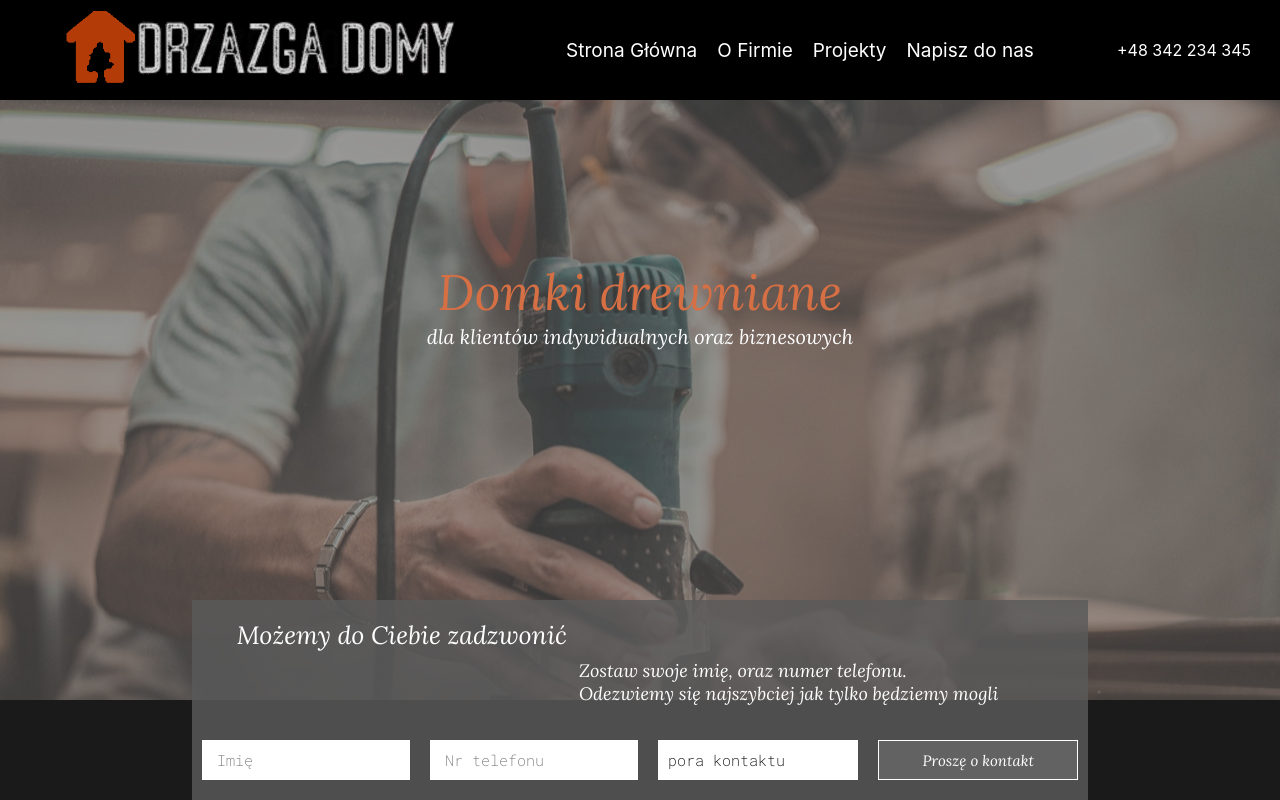
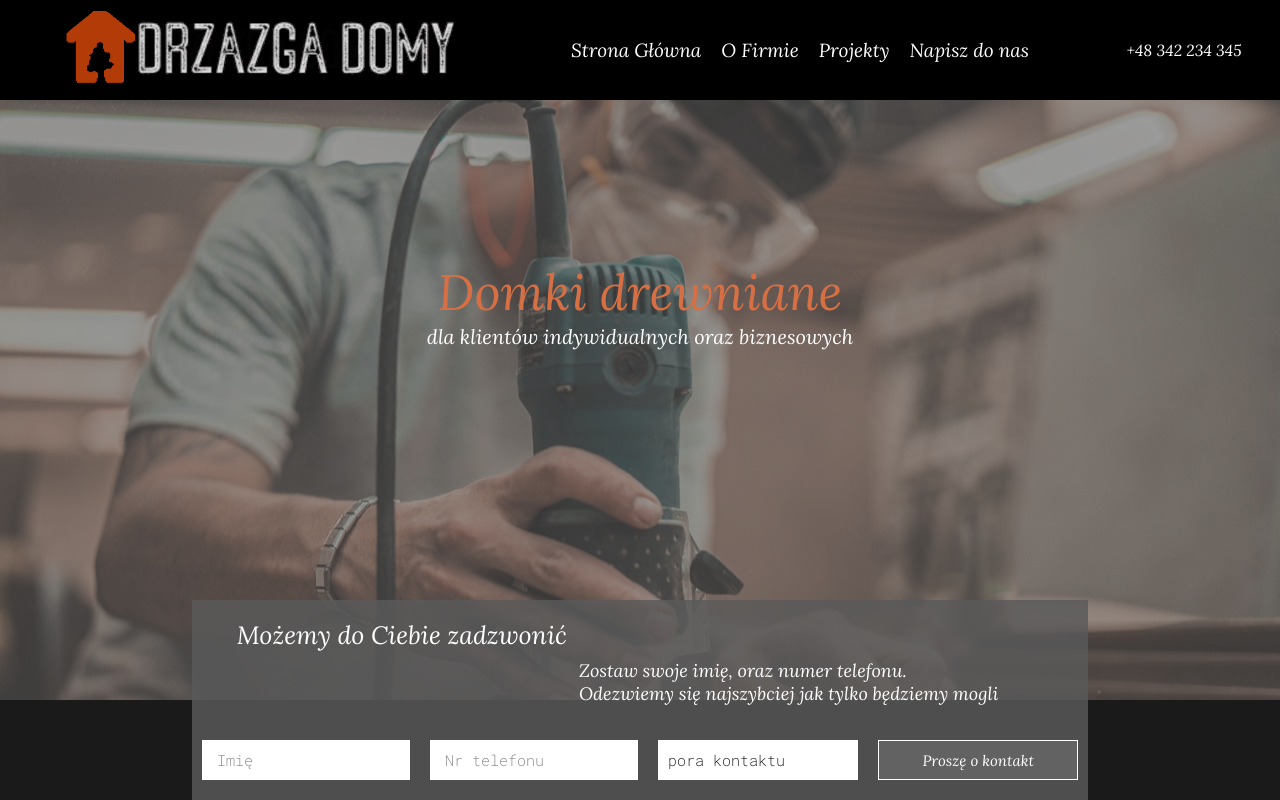
Before and after one commit to MarekBartczak/Drzazgadomy, a React (Create React App) app: page / in a window 1280 px wide. Shown: the top 800 px of the page. Built offline with nearby package versions, Linux system fonts and the light colour scheme.

Commit message:
font italic

```diff
--- a/src/index.css
+++ b/src/index.css
@@ -4,6 +4,9 @@ body {
   font-family: -apple-system, BlinkMacSystemFont, "Segoe UI", "Roboto", "Oxygen",
     "Ubuntu", "Cantarell", "Fira Sans", "Droid Sans", "Helvetica Neue",
     sans-serif;
+  font-style: italic;
+  font-family: "Lora", serif;
+
   -webkit-font-smoothing: antialiased;
   -moz-osx-font-smoothing: grayscale;
 }
```
